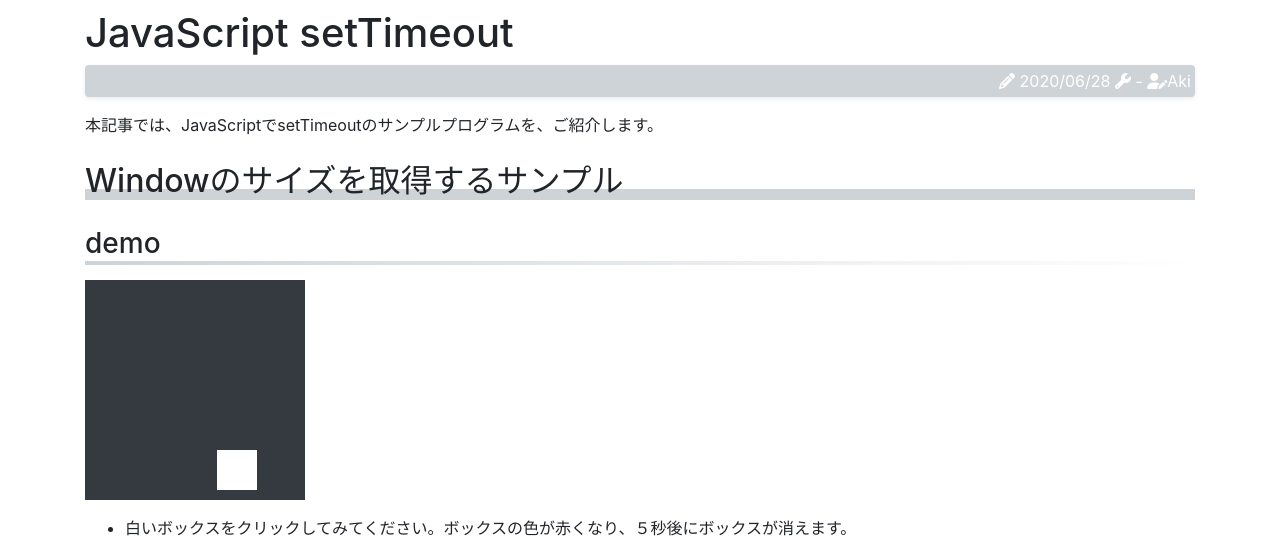
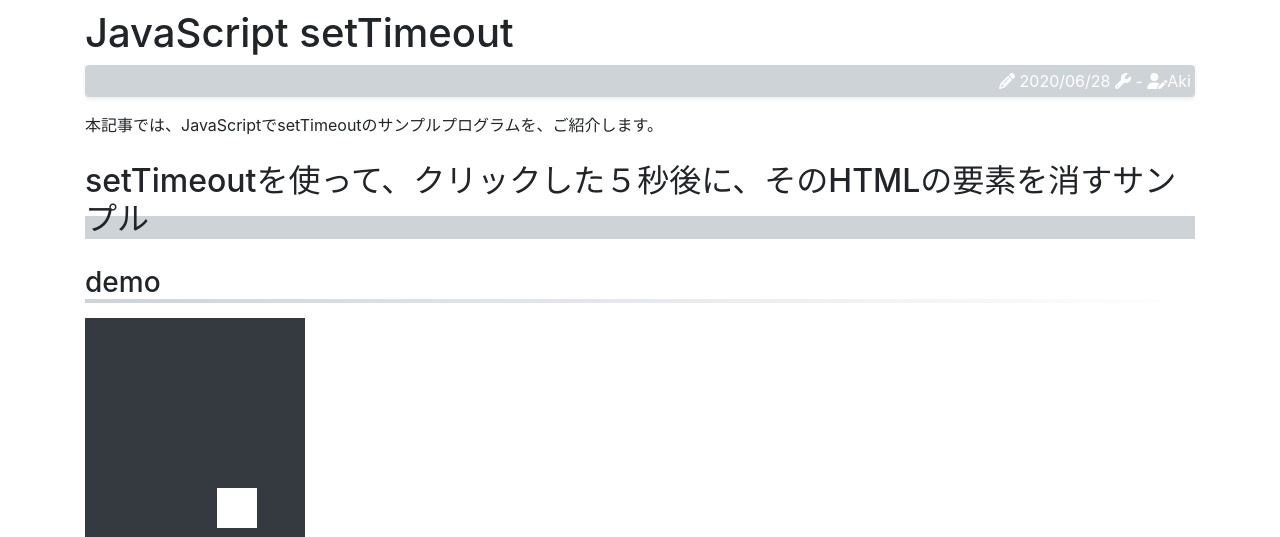
Before and after one commit to Aki321/ftmgames, a PHP site: page /blog/javascript-settimeout/index.php in a window 1280 px wide. Shown: the part 56-593 px from the top of the page. Run offline with PHP 8.4, Linux system fonts and the light colour scheme; some libraries are stand-ins or nearby versions.

Commit message:
Modify headline

```diff
--- a/blog/javascript-settimeout/index.php
+++ b/blog/javascript-settimeout/index.php
@@ -23,7 +23,7 @@ $title = "JavaScript setTimeout";
         </div>
         <p>本記事では、JavaScriptでsetTimeoutのサンプルプログラムを、ご紹介します。</p>
 
-        <h2>Windowのサイズを取得するサンプル</h2>
+        <h2>setTimeoutを使って、クリックした５秒後に、そのHTMLの要素を消すサンプル</h2>
         <h3>demo</h3>
         <div class=wrap_demo>
             <div id="moveBox"></div>
```
